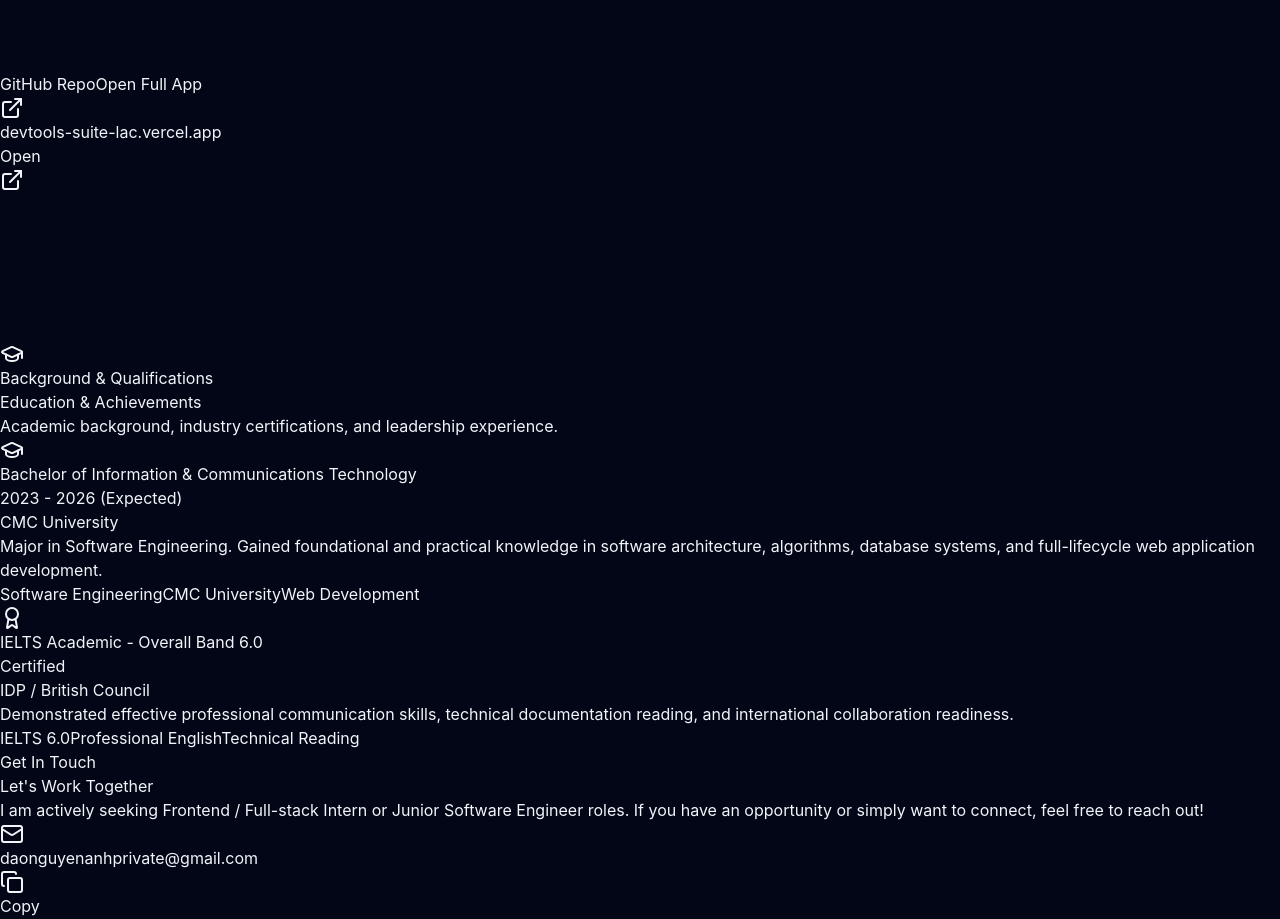
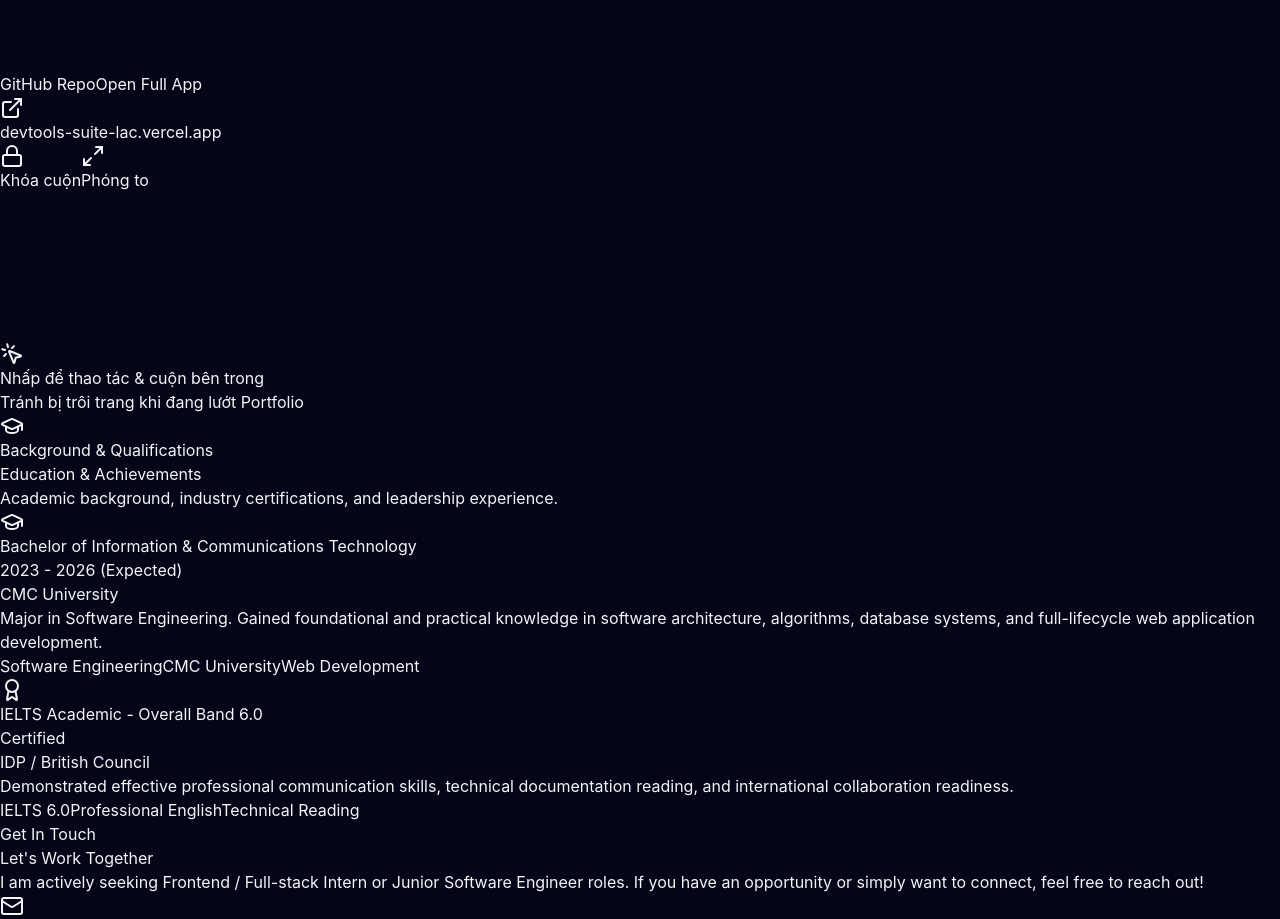
Before and after one commit to hiimnanh-gh/portfolio, a React (Vite) app: page / in a window 1280 px wide. Shown: the part 9480-10399 px from the top of the page. Built offline with nearby package versions, Linux system fonts and the light colour scheme; grey boxes are pictures that could not be loaded.

Commit message:
feat: fix sticky header and add isolated scroll focus mode for interactive devtools showcase

```diff
--- a/src/App.jsx
+++ b/src/App.jsx
@@ -1,4 +1,4 @@
-import React, { useState } from "react";
+import React, { useState, useEffect, useRef } from "react";
 import {
   Mail,
   ExternalLink,
@@ -21,6 +21,10 @@ import {
   CheckCircle2,
   Layers,
   Cpu,
+  Maximize2,
+  MousePointerClick,
+  Lock,
+  Unlock,
 } from "lucide-react";
 
 // Brand Icon Helpers
@@ -195,6 +199,33 @@ export default function App() {
   const [mobileMenuOpen, setMobileMenuOpen] = useState(false);
   const [copiedEmail, setCopiedEmail] = useState(false);
   const [toastMessage, setToastMessage] = useState("");
+  const [isDemoActive, setIsDemoActive] = useState(false);
+  const [isModalOpen, setIsModalOpen] = useState(false);
+  const demoContainerRef = useRef(null);
+
+  // Click outside or press Escape to release iframe interaction / close modal
+  useEffect(() => {
+    const handleClickOutside = (event) => {
+      if (
+        demoContainerRef.current &&
+        !demoContainerRef.current.contains(event.target)
+      ) {
+        setIsDemoActive(false);
+      }
+    };
+    const handleKeyDown = (event) => {
+      if (event.key === "Escape") {
+        setIsDemoActive(false);
+        setIsModalOpen(false);
+      }
+    };
+    document.addEventListener("mousedown", handleClickOutside);
+    document.addEventListener("keydown", handleKeyDown);
+    return () => {
+      document.removeEventListener("mousedown", handleClickOutside);
+      document.removeEventListener("keydown", handleKeyDown);
+    };
+  }, []);
 
   const showToast = (msg) => {
     setToastMessage(msg);
@@ -223,7 +254,7 @@ export default function App() {
   };
 
   return (
-    <div className="min-h-screen bg-slate-950 text-slate-100 font-sans selection:bg-indigo-500 selection:text-white relative overflow-x-hidden">
+    <div className="min-h-screen bg-slate-950 text-slate-100 font-sans selection:bg-indigo-500 selection:text-white relative overflow-x-clip">
       {/* Background Ambient Glow Effects */}
       <div className="fixed top-0 left-1/4 w-96 h-96 bg-indigo-600/10 rounded-full blur-3xl pointer-events-none -z-10 animate-pulse"></div>
       <div className="fixed top-1/3 right-10 w-96 h-96 bg-violet-600/10 rounded-full blur-3xl pointer-events-none -z-10"></div>
@@ -687,42 +718,111 @@ export default function App() {
             </div>
           </div>
 
-          {/* Embedded Browser Window with Live Iframe */}
-          <div className="rounded-2xl bg-slate-900/80 border border-slate-800 overflow-hidden shadow-2xl shadow-indigo-950/40">
+          {/* Embedded Browser Window with Isolated Scroll & Focus Control */}
+          <div
+            ref={demoContainerRef}
+            className={`rounded-2xl bg-slate-900/80 border transition-all duration-300 overflow-hidden shadow-2xl ${
+              isDemoActive
+                ? "border-indigo-500/80 ring-2 ring-indigo-500/20 shadow-indigo-950/60"
+                : "border-slate-800 shadow-indigo-950/40 hover:border-slate-700"
+            }`}
+          >
             {/* macOS Browser Navigation Bar */}
-            <div className="h-10 sm:h-11 bg-slate-950 border-b border-slate-800/80 px-3 sm:px-4 flex items-center justify-between gap-2 sm:gap-3">
+            <div className="h-11 bg-slate-950 border-b border-slate-800/80 px-3 sm:px-4 flex items-center justify-between gap-2 sm:gap-3">
               <div className="flex items-center gap-1.5 sm:gap-2 shrink-0">
                 <span className="w-2.5 sm:w-3 h-2.5 sm:h-3 rounded-full bg-rose-500/80" />
                 <span className="w-2.5 sm:w-3 h-2.5 sm:h-3 rounded-full bg-amber-500/80" />
                 <span className="w-2.5 sm:w-3 h-2.5 sm:h-3 rounded-full bg-emerald-500/80" />
               </div>
 
+              {/* URL Address Bar with Live Indicator */}
               <div className="flex items-center gap-1.5 sm:gap-2 px-2.5 sm:px-3 py-1 rounded-md bg-slate-900 border border-slate-800 text-[11px] sm:text-xs font-mono text-slate-400 max-w-xs sm:max-w-md w-full justify-center truncate">
-                <span className="w-1.5 sm:w-2 h-1.5 sm:h-2 rounded-full bg-emerald-400 animate-pulse shrink-0"></span>
+                <span
+                  className={`w-1.5 sm:w-2 h-1.5 sm:h-2 rounded-full shrink-0 ${
+                    isDemoActive
+                      ? "bg-emerald-400 animate-pulse"
+                      : "bg-slate-500"
+                  }`}
+                ></span>
                 <span className="truncate">devtools-suite-lac.vercel.app</span>
+                {isDemoActive && (
+                  <span className="hidden md:inline text-[10px] text-emerald-400/90 font-sans ml-1">
+                    (Cuộn riêng biệt · Esc để mở khóa)
+                  </span>
+                )}
               </div>
 
-              <a
-                href="https://devtools-suite-lac.vercel.app"
-                target="_blank"
-                rel="noreferrer"
-                className="text-[11px] sm:text-xs text-slate-400 hover:text-white transition flex items-center gap-1 shrink-0"
-                title="Open in new window"
-              >
-                <span className="hidden sm:inline">Open</span>
-                <ExternalLink className="w-3.5 h-3.5" />
-              </a>
+              {/* Top Bar Action Controls */}
+              <div className="flex items-center gap-1.5 shrink-0">
+                <button
+                  onClick={() => setIsDemoActive(!isDemoActive)}
+                  className={`text-[11px] sm:text-xs px-2.5 py-1 rounded-lg border transition flex items-center gap-1 cursor-pointer ${
+                    isDemoActive
+                      ? "bg-emerald-500/10 border-emerald-500/30 text-emerald-400 font-medium"
+                      : "bg-slate-900 border-slate-800 text-slate-400 hover:text-white"
+                  }`}
+                  title={
+                    isDemoActive
+                      ? "Bấm để mở khóa cuộn trang Portfolio"
+                      : "Bấm để khóa cuộn & thao tác bên trong ứng dụng"
+                  }
+                >
+                  {isDemoActive ? (
+                    <>
+                      <Unlock className="w-3 h-3 text-emerald-400" />
+                      <span className="hidden sm:inline">Đang tương tác</span>
+                    </>
+                  ) : (
+                    <>
+                      <Lock className="w-3 h-3 text-slate-400" />
+                      <span className="hidden sm:inline">Khóa cuộn</span>
+                    </>
+                  )}
+                </button>
+
+                <button
+                  onClick={() => setIsModalOpen(true)}
+                  className="text-[11px] sm:text-xs p-1.5 rounded-lg text-slate-400 hover:text-white hover:bg-slate-800 border border-transparent hover:border-slate-800 transition flex items-center gap-1 cursor-pointer"
+                  title="Phóng to toàn màn hình (Fullscreen)"
+                >
+                  <Maximize2 className="w-3.5 h-3.5" />
+                  <span className="hidden md:inline">Phóng to</span>
+                </button>
+              </div>
             </div>
 
-            {/* Embedded Iframe with responsive height & smooth mobile touch scroll */}
-            <div className="w-full h-[540px] sm:h-[620px] lg:h-[700px] bg-slate-950 relative">
+            {/* Embedded Iframe Container with Isolated Scroll */}
+            <div
+              className="w-full h-[540px] sm:h-[620px] lg:h-[700px] bg-slate-950 relative"
+              style={{ overscrollBehavior: "contain" }}
+            >
               <iframe
                 src="https://devtools-suite-lac.vercel.app"
                 title="DevTools Suite Live Demo"
-                className="w-full h-full border-0 block"
+                className={`w-full h-full border-0 block transition-opacity duration-200 ${
+                  isDemoActive
+                    ? "pointer-events-auto"
+                    : "pointer-events-none opacity-85"
+                }`}
                 allow="clipboard-read; clipboard-write; fullscreen"
                 loading="lazy"
               />
+
+              {/* Click to Interact Overlay when inactive */}
+              {!isDemoActive && (
+                <div
+                  onClick={() => setIsDemoActive(true)}
+                  className="absolute inset-0 bg-slate-950/40 backdrop-blur-[1px] hover:backdrop-blur-0 flex flex-col items-center justify-center gap-3 cursor-pointer group transition-all duration-300"
+                >
+                  <div className="px-5 py-3 rounded-2xl bg-slate-900/95 border border-indigo-500/40 text-white text-xs sm:text-sm font-semibold flex items-center gap-2.5 shadow-2xl shadow-indigo-950/90 group-hover:scale-105 group-hover:bg-indigo-600 transition-all">
+                    <MousePointerClick className="w-4 h-4 text-indigo-400 group-hover:text-white" />
+                    <span>Nhấp để thao tác & cuộn bên trong</span>
+                  </div>
+                  <span className="text-[11px] text-slate-400 bg-slate-950/80 px-3 py-1 rounded-full border border-slate-800/80">
+                    Tránh bị trôi trang khi đang lướt Portfolio
+                  </span>
+                </div>
+              )}
             </div>
           </div>
         </section>
@@ -880,6 +980,62 @@ export default function App() {
           </button>
         </div>
       </footer>
+      {/* Fullscreen Expand Modal */}
+      {isModalOpen && (
+        <div
+          className="fixed inset-0 z-50 bg-black/85 backdrop-blur-md flex items-center justify-center p-2 sm:p-6 lg:p-8"
+          onClick={() => setIsModalOpen(false)}
+        >
+          <div
+            className="w-full max-w-6xl h-[90vh] rounded-2xl bg-slate-900 border border-slate-700 shadow-2xl shadow-black flex flex-col overflow-hidden animate-in fade-in zoom-in-95 duration-200"
+            onClick={(e) => e.stopPropagation()}
+          >
+            <div className="h-12 bg-slate-950 border-b border-slate-800 px-4 flex items-center justify-between gap-3 shrink-0">
+              <div className="flex items-center gap-2">
+                <button
+                  onClick={() => setIsModalOpen(false)}
+                  className="w-3 h-3 rounded-full bg-rose-500 hover:bg-rose-600 transition cursor-pointer"
+                  title="Đóng (Esc)"
+                  aria-label="Đóng"
+                />
+                <span className="w-3 h-3 rounded-full bg-amber-500/80" />
+                <span className="w-3 h-3 rounded-full bg-emerald-500/80" />
+              </div>
+              <div className="flex-1 max-w-md mx-auto flex items-center justify-center gap-2 px-3 py-1 rounded-lg bg-slate-900 border border-slate-800 text-xs font-mono text-slate-300 truncate">
+                <span className="w-2 h-2 rounded-full bg-emerald-400 animate-pulse shrink-0"></span>
+                <span className="truncate">devtools-suite-lac.vercel.app</span>
+              </div>
+              <div className="flex items-center gap-2">
+                <a
+                  href="https://devtools-suite-lac.vercel.app"
+                  target="_blank"
+                  rel="noreferrer"
+                  className="p-1.5 px-2.5 rounded-lg bg-indigo-600/10 hover:bg-indigo-600/20 text-indigo-400 border border-indigo-500/30 text-xs font-medium flex items-center gap-1"
+                >
+                  <ExternalLink className="w-3.5 h-3.5" />
+                  <span className="hidden sm:inline">Mở tab mới</span>
+                </a>
+                <button
+                  onClick={() => setIsModalOpen(false)}
+                  className="p-1.5 rounded-lg text-slate-400 hover:text-white hover:bg-slate-800 transition cursor-pointer"
+                  title="Đóng (Esc)"
+                  aria-label="Đóng"
+                >
+                  <X className="w-4 h-4" />
+                </button>
+              </div>
+            </div>
+            <div className="flex-1 w-full h-full bg-slate-950">
+              <iframe
+                src="https://devtools-suite-lac.vercel.app"
+                title="DevTools Suite Fullscreen"
+                className="w-full h-full border-0"
+                allow="clipboard-read; clipboard-write; fullscreen"
+              />
+            </div>
+          </div>
+        </div>
+      )}
     </div>
   );
 }
```
